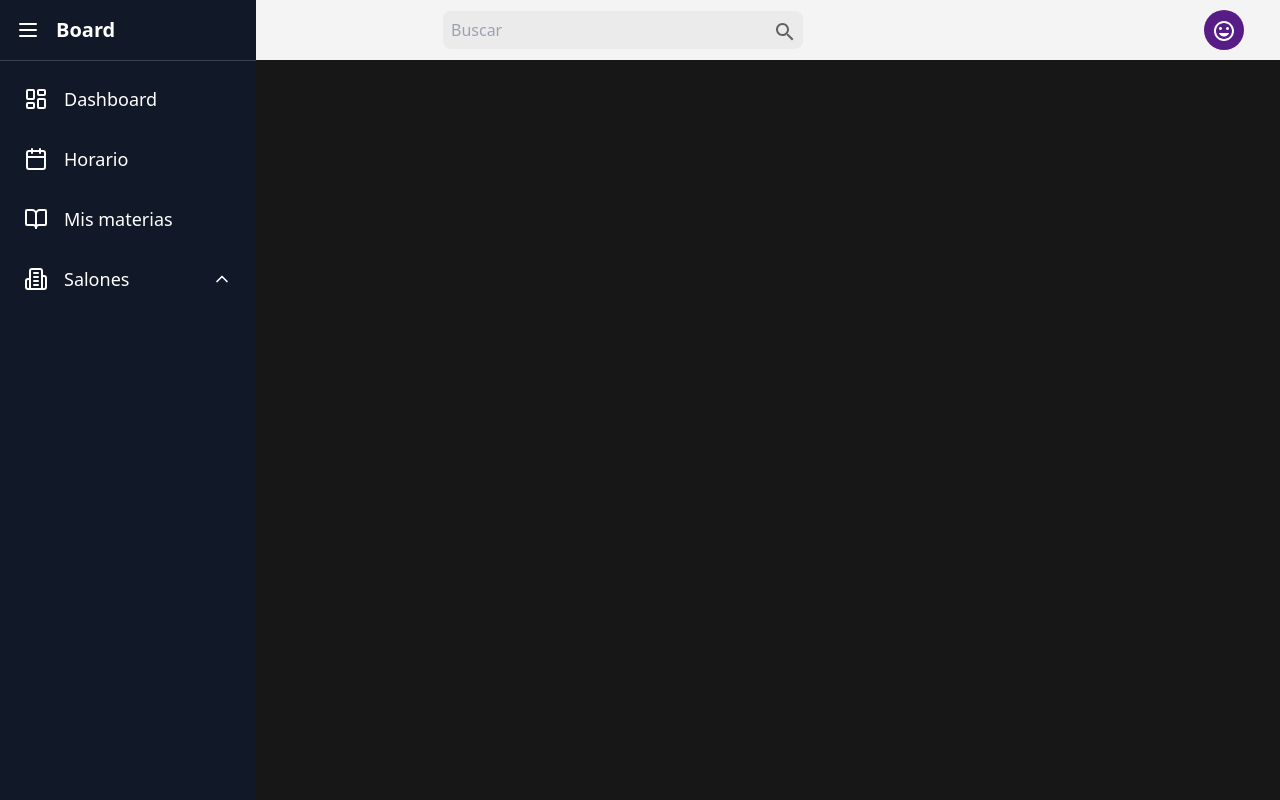
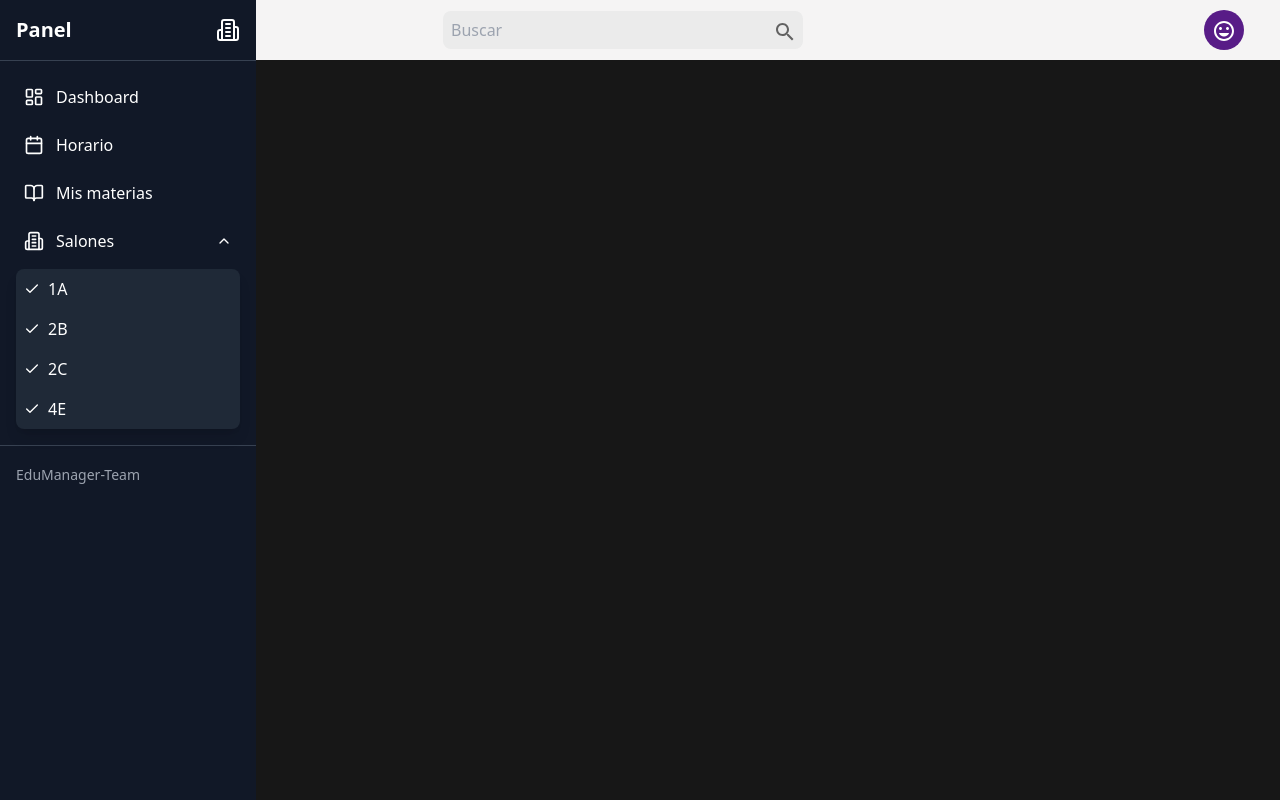
Before and after one commit to SebasRamz-Murillo/EduManager, a React (Vite) app: page /panel in a window 1280 px wide. Both pictures are taken after a click on the button "Salones". Built offline with nearby package versions, Linux system fonts and the light colour scheme; no server answers.

Commit message:
cambio sidebar

```diff
--- a/src/components/sections/layout/Sidebar.tsx
+++ b/src/components/sections/layout/Sidebar.tsx
@@ -1,10 +1,11 @@
 import React, { useState, useEffect } from 'react';
 import { Link, useLocation } from "react-router-dom";
-import { LayoutDashboard, Calendar, BookOpen, Building2, ChevronDown, Menu } from 'lucide-react';
+import { LayoutDashboard, Calendar, BookOpen, Building2, ChevronDown, Check, Menu, X } from 'lucide-react';
 
 export default function Sidebar() {
   const [isOpen, setIsOpen] = useState(false);
   const [salonesOpen, setSalonesOpen] = useState(false);
+  const [salones, setSalones] = useState(['1A', '2B', '2C', '4E']); // Ejemplo de salones
   const [isMobile, setIsMobile] = useState(window.innerWidth < 1024);
   const location = useLocation();
 
@@ -18,40 +19,69 @@ export default function Sidebar() {
 
   const toggleSidebar = () => setIsOpen(!isOpen);
 
+  const getPageTitle = () => {
+    switch(location.pathname) {
+      case '/panel/home':
+        return 'Dashboard';
+      case '/panel/horario':
+        return 'Horario';
+      case '/panel/materias':
+        return 'Mis materias';
+      default:
+        return 'Panel';
+    }
+  };
+
   const SidebarContent = () => (
     <>
       <div className="flex items-center justify-between p-4 border-b border-gray-700">
         <div className="flex items-center space-x-4">
-          <Menu size={24} />
-          <span className="text-xl font-semibold">Board</span>
+          <span className="text-xl font-semibold">{getPageTitle()}</span>
         </div>
+        <Building2 size={24} />
       </div>
-      <nav className="flex-grow p-4 space-y-4">
-        <Link to="/panel/home" className="flex items-center space-x-4 p-2 rounded-lg hover:bg-gray-800 transition-colors">
-          <LayoutDashboard size={24} />
-          <span className="text-lg">Dashboard</span>
+      <nav className="flex-grow p-4 space-y-2">
+        <Link to="/panel/home" className="flex items-center space-x-3 p-2 rounded-lg hover:bg-gray-800 transition-colors">
+          <LayoutDashboard size={20} />
+          <span>Dashboard</span>
         </Link>
-        <Link to="/panel/horario" className="flex items-center space-x-4 p-2 rounded-lg hover:bg-gray-800 transition-colors">
-          <Calendar size={24} />
-          <span className="text-lg">Horario</span>
+        <Link to="/panel/horario" className="flex items-center space-x-3 p-2 rounded-lg hover:bg-gray-800 transition-colors">
+          <Calendar size={20} />
+          <span>Horario</span>
         </Link>
-        <Link to="/panel/materias" className="flex items-center space-x-4 p-2 rounded-lg hover:bg-gray-800 transition-colors">
-          <BookOpen size={24} />
-          <span className="text-lg">Mis materias</span>
+        <Link to="/panel/materias" className="flex items-center space-x-3 p-2 rounded-lg hover:bg-gray-800 transition-colors">
+          <BookOpen size={20} />
+          <span>Mis materias</span>
         </Link>
         <div className="relative">
           <button
             onClick={() => setSalonesOpen(!salonesOpen)}
             className="flex items-center justify-between w-full p-2 rounded-lg hover:bg-gray-800 transition-colors"
           >
-            <div className="flex items-center space-x-4">
-              <Building2 size={24} />
-              <span className="text-lg">Salones</span>
+            <div className="flex items-center space-x-3">
+              <Building2 size={20} />
+              <span>Salones</span>
             </div>
-            <ChevronDown size={20} className={`transform transition-transform ${salonesOpen ? 'rotate-180' : ''}`} />
+            <ChevronDown size={16} className={`transform transition-transform ${salonesOpen ? 'rotate-180' : ''}`} />
           </button>
+          {salonesOpen && (
+            <div className="mt-2 bg-gray-800 rounded-lg shadow-lg">
+              {salones.map((salon, index) => (
+                <button
+                  key={index}
+                  className="flex items-center w-full p-2 hover:bg-gray-700 transition-colors"
+                >
+                  <Check size={16} className="mr-2" />
+                  <span>{salon}</span>
+                </button>
+              ))}
+            </div>
+          )}
         </div>
       </nav>
+      <div className="p-4 border-t border-gray-700">
+        <span className="text-sm text-gray-400">EduManager-Team</span>
+      </div>
     </>
   );
 
```
